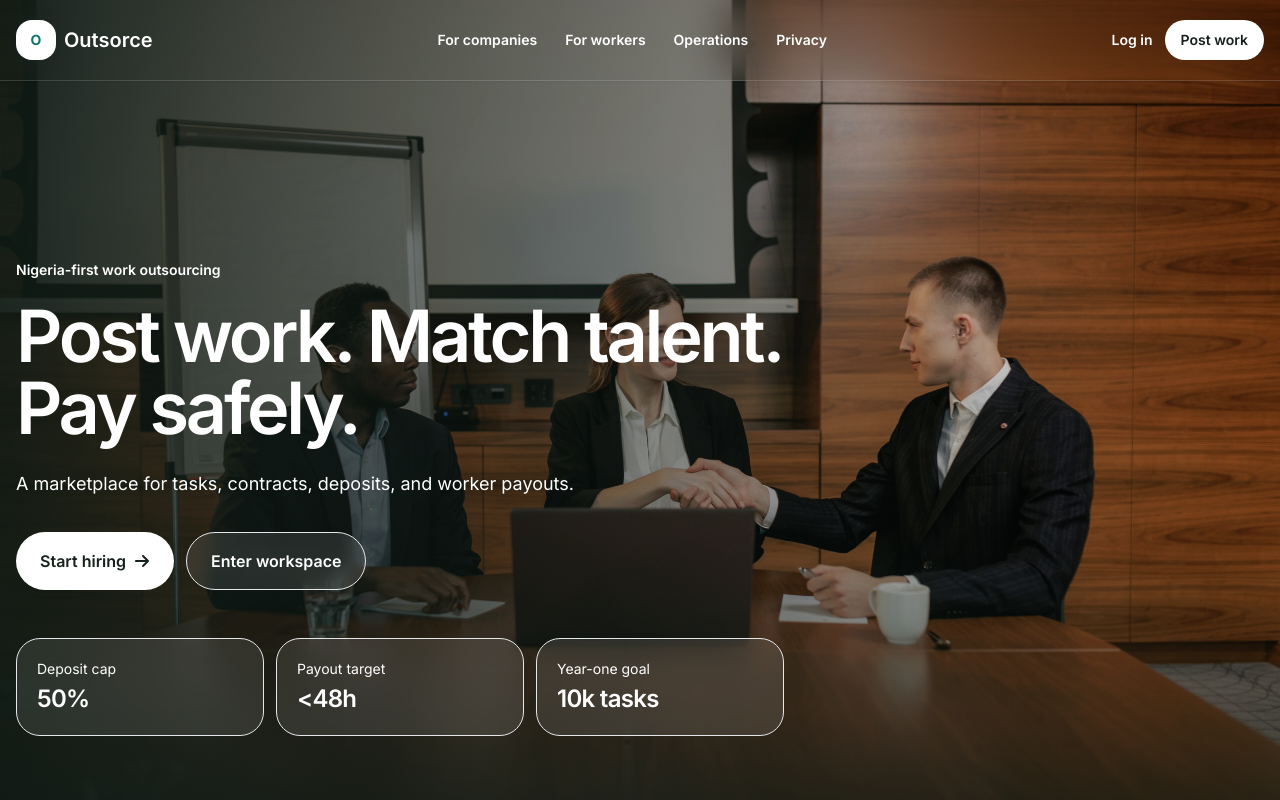
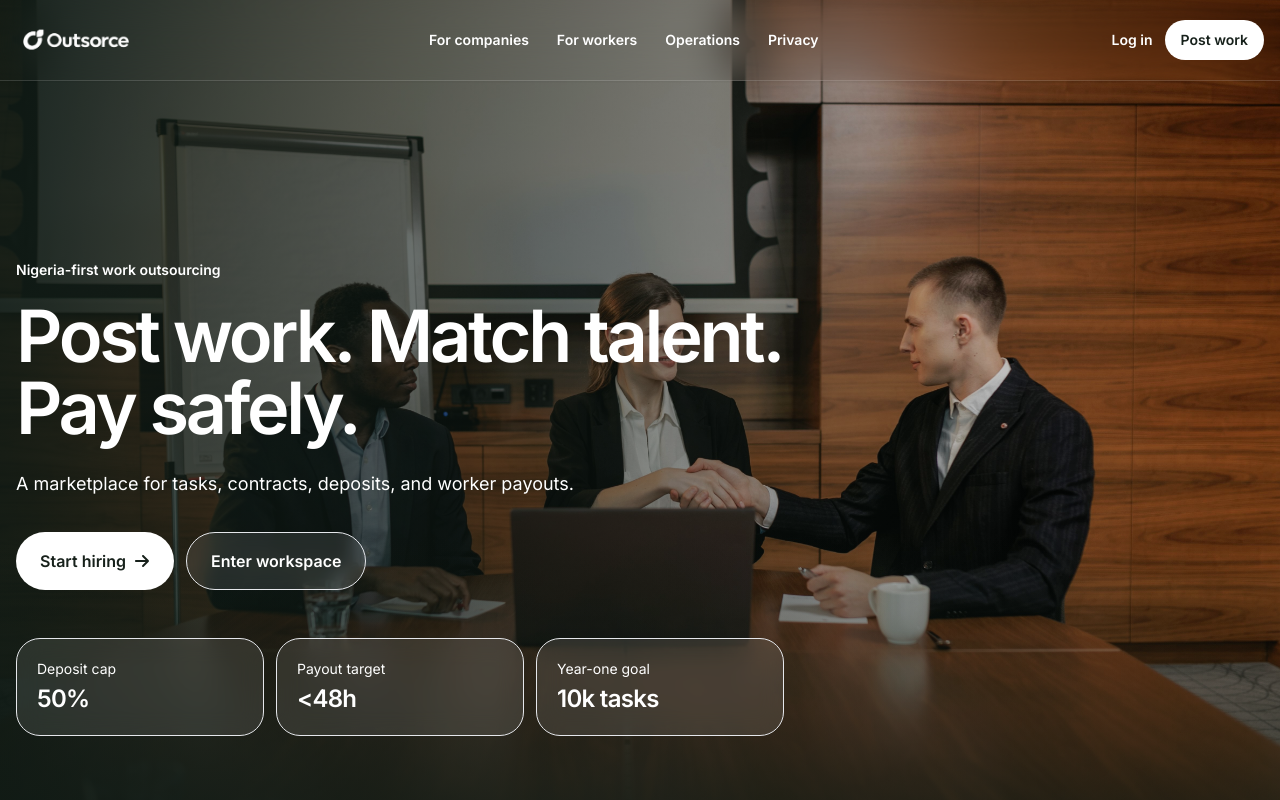
Before and after one commit to heismyke/outsource, a Nuxt app: page / in a window 1280 px wide. Shown: the top 800 px of the page. Built offline with nearby package versions, Linux system fonts and the light colour scheme.

Commit message:
Add generated Outsorce logo

```diff
--- a/components/DashboardShell.vue
+++ b/components/DashboardShell.vue
@@ -12,9 +12,8 @@ const auth = useAuthStore()
 <template>
   <div class="min-h-screen bg-white text-ink">
     <aside class="fixed inset-y-0 left-0 z-20 hidden w-72 border-r border-line bg-white p-6 lg:block">
-      <NuxtLink to="/" class="flex items-center gap-3 text-xl font-semibold">
-        <span class="grid h-10 w-10 place-items-center rounded-2xl bg-brand text-sm font-bold text-white">O</span>
-        Outsorce
+      <NuxtLink to="/" class="flex items-center">
+        <img src="~/assets/images/outsorce-logo.png" alt="Outsorce" class="h-10 w-auto" />
       </NuxtLink>
 
       <nav class="mt-10 space-y-1">
--- a/layouts/public.vue
+++ b/layouts/public.vue
@@ -2,9 +2,8 @@
   <div class="min-h-screen overflow-x-hidden bg-white">
     <header class="fixed left-0 right-0 top-0 z-30 border-b border-white/15 bg-[#07110d]/62 shadow-sm backdrop-blur-xl">
       <div class="mx-auto flex h-20 max-w-7xl items-center justify-between px-4">
-        <NuxtLink to="/" class="flex items-center gap-2 text-xl font-semibold text-white">
-          <span class="grid h-10 w-10 place-items-center rounded-2xl bg-white text-sm font-bold text-brand">O</span>
-          Outsorce
+        <NuxtLink to="/" class="flex items-center">
+          <img src="~/assets/images/outsorce-logo.png" alt="Outsorce" class="h-10 w-auto brightness-0 invert" />
         </NuxtLink>
         <nav class="hidden items-center gap-7 text-sm font-semibold text-white md:flex">
           <a href="#companies" class="transition hover:text-white">For companies</a>
--- a/pages/index.vue
+++ b/pages/index.vue
@@ -109,9 +109,8 @@
     <footer class="border-t border-line bg-white">
       <div class="mx-auto grid max-w-7xl gap-10 px-4 py-12 md:grid-cols-[1.4fr_1fr_1fr_1fr]">
         <div>
-          <NuxtLink to="/" class="inline-flex items-center gap-3">
-            <span class="grid h-10 w-10 place-items-center rounded-2xl bg-brand text-base font-bold text-white">O</span>
-            <span class="text-lg font-semibold tracking-[-0.02em] text-ink">Outsorce</span>
+          <NuxtLink to="/" class="inline-flex items-center">
+            <img src="~/assets/images/outsorce-logo.png" alt="Outsorce" class="h-10 w-auto" />
           </NuxtLink>
           <p class="mt-4 max-w-sm text-sm leading-6 text-gray-600">
             Nigeria-first marketplace for task-based work, deposits, contracts, and worker payouts.
```
Also changed, not shown: assets/images/outsorce-logo.png (added).
